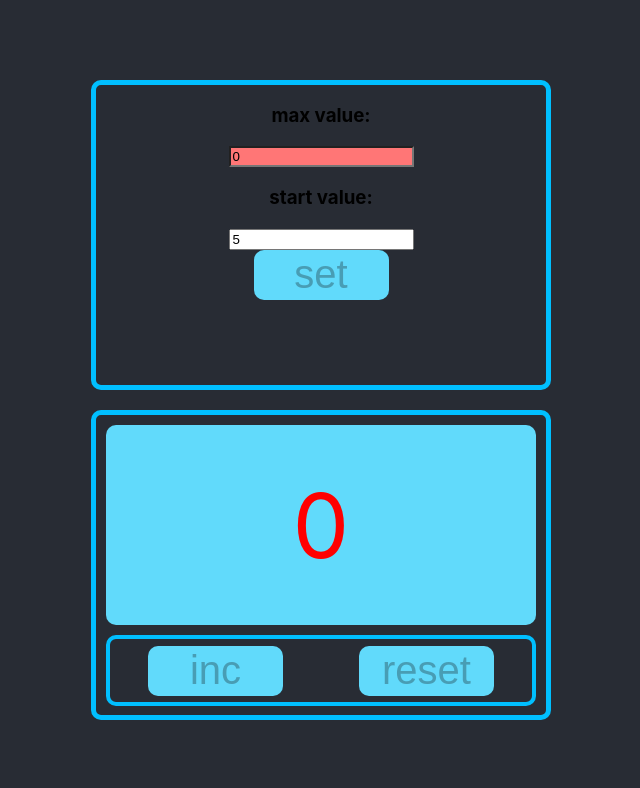
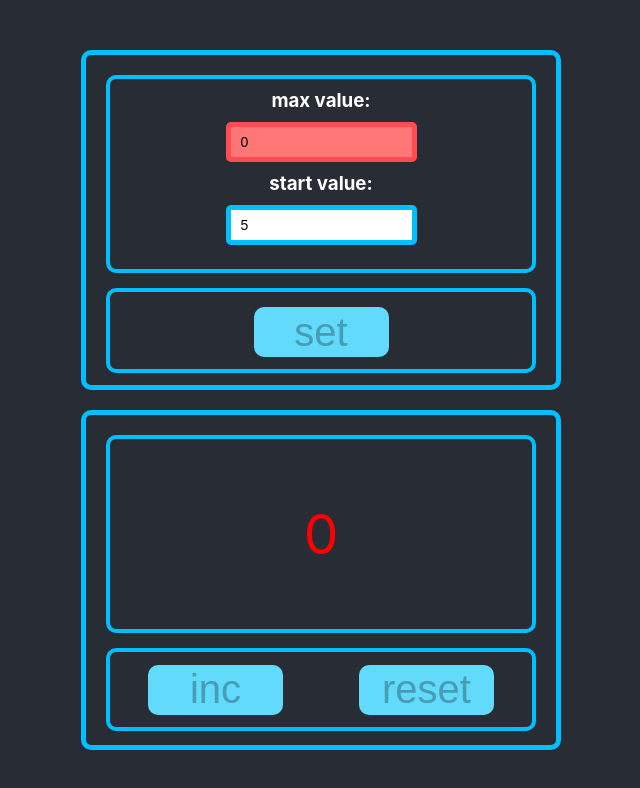
Before and after one commit to Lam1ro4eQ/Counter, a React (Create React App) app: page / in a window 1280 px wide. Shown: the top 788 px of the page, without its empty margins (319-959 px from the left). Built offline with nearby package versions, Linux system fonts and the light colour scheme.

Commit message:
counter custom

```diff
--- a/src/App.module.css
+++ b/src/App.module.css
@@ -9,6 +9,8 @@
     border: solid 5px deepskyblue;
     border-radius: 10px;
     margin: 10px;
+    padding: 10px;
+    padding-bottom: 20px;
 }
 
 .counter {
@@ -16,19 +18,21 @@
     flex-direction: column;
     align-items: center;
     justify-content: center;
-    background-color: #61dafb;
-    height: 200px;
+    height: 190px;
     font-size: 55px;
     color: white;
     margin: 10px;
     border-radius: 10px;
+    border: solid 4px deepskyblue;
+    margin-bottom: 15px;
 }
 
 .buttonsCount {
     border: solid 4px deepskyblue;
     border-radius: 10px;
     margin: 10px;
-    height: 63px;
+    margin-bottom: 15px;
+    height: 75px;
     display: flex;
     flex-direction: row;
     align-items: center;
@@ -37,7 +41,7 @@
 
 .redCounter {
     color: red;
-    font-size: 90px;
+    font-size: 55px;
 }
 
 .whiteCounter {
--- a/src/App.tsx
+++ b/src/App.tsx
@@ -9,54 +9,38 @@ import {CounterSettings, CounterSettingsType} from "./components/counetSettings/
 function App() {
     const [count, setCount] = useState<number>(0);
     const [maxCount, setMaxCount] = useState<number>(0);
+    const [minCount, setMinCount] = useState(0)
     const [editMode, setEditMode] = useState(false)
+    const [editValueMode, setEditValueMode] = useState(false)
     const Increment = () => {
         return (
             setCount(count + 1)
         )
     };
-    const ResetCount = () => {
-        setCount(0)
+    const ResetCount = (value: number) => {
+        setCount(minCount)
     }
 
-
-    // useEffect(() => {
-    //     setToLocalStorageHandler()
-    // }, [count])
-    //
-    // useEffect(() => {
-    //     getFromLocalStorageHandler()
-    // }, [])
-    //
-    // const setToLocalStorageHandler = () => {
-    //     sessionStorage.setItem('counterValue', JSON.stringify(count))
-    // }
-    // const getFromLocalStorageHandler = () => {
-    //     let valueAsString = localStorage.getItem('counterValue')
-    //     if (valueAsString) {
-    //         let newValue = JSON.parse(valueAsString)
-    //         setCount(newValue)
-    //     }
-    // }
-
-    const maxValueCounter = (e: ChangeEvent<HTMLInputElement>) => {
-        const maxValue = +e.currentTarget.value
-        setMaxCount(maxValue)
-    }
-    const startValueCounter = (e: ChangeEvent<HTMLInputElement>) => {
-        const startCounter = +e.currentTarget.value
-        setCount(startCounter)
-    }
-    const setCounterSettingsHandler = (value:CounterSettingsType) => {
+    const setCounterSettingsHandler = (value: CounterSettingsType) => {
         setCount(value.start)
+        setMinCount(value.start)
         setMaxCount(value.max)
         setEditMode(!editMode)
     }
     const setEditModeHandler = () => {
         setEditMode(true)
     }
+    const setEditValueModeHandler = () => {
+        setEditValueMode(true)
+    }
+    const notSetEditValueModeHandler = () => {
+        setEditValueMode(false)
+    }
     const isResetDisabled = count === 0 || editMode
     const incDisabled = count === maxCount || editMode
+    const className = count === maxCount || !count
+        ? style.redCounter
+        : style.whiteCounter
     return (
         <div className={style.app}>
             <header className={style.appHeader}>
@@ -64,10 +48,14 @@ function App() {
                     setEditMode={setEditModeHandler}
                     onChange={setCounterSettingsHandler}
                     editMode={editMode}
+                    setEditValueMode={setEditValueModeHandler}
+                    editValueMode={editValueMode}
+                    notSetEditValueModeHandler={notSetEditValueModeHandler}
                 />
                 <div className={style.monitor}>
                     <div className={style.counter}>
-                        <div className={`${count === maxCount ? style.redCounter : style.whiteCounter}`}>{count}</div>
+                        <div className={className}
+                        >{editValueMode ? count ? count : 'коунт фолс '  : count}</div>
                     </div>
                     <div className={style.buttonsCount}>
                         <ButtonAll
--- /dev/null
+++ b/src/components/counetSettings/CounterSettings.module.css
@@ -0,0 +1,39 @@
+.errorInput {
+    background-color: #ff7676;
+}
+.monitor {
+    width: 450px;
+    height: 300px;
+    border: solid 5px deepskyblue;
+    border-radius: 10px;
+    margin: 10px;
+    padding: 10px;
+    padding-bottom: 20px;
+}
+.counter {
+    display: flex;
+    flex-direction: column;
+    align-items: center;
+    height: 190px;
+    color: white;
+    margin: 10px;
+    border-radius: 10px;
+    border: solid 4px deepskyblue;
+    margin-bottom: 15px;
+}
+.ButtonDiv {
+    display: flex;
+    flex-direction: column;
+    align-items: center;
+    color: white;
+    margin: 10px;
+    border-radius: 10px;
+    border: solid 4px deepskyblue;
+    margin-bottom: 15px;
+    height: 62px;
+    padding-top: 15px;
+
+}
+.button {
+    margin-top: 10px;
+}
--- a/src/components/counetSettings/CounterSettings.tsx
+++ b/src/components/counetSettings/CounterSettings.tsx
@@ -1,5 +1,5 @@
 import React, {ChangeEvent, useState} from 'react';
-import style from '../../App.module.css'
+import style from '../../components/counetSettings/CounterSettings.module.css'
 import InputAllStyle from "../input/InputAll.module.css";
 import {ButtonAll} from "../button/ButtonAll";
 import {InputAll} from "../input/InputAll";
@@ -9,45 +9,50 @@ type PropsType = {
     setEditMode: () => void
     onChange: (value: CounterSettingsType) => void
     editMode: boolean
+    ResetCount?: (value:number)=> void
+    setEditValueMode: () => void
+    editValueMode: boolean
+    notSetEditValueModeHandler: () => void
 }
 
 export type CounterSettingsType = {
-    max:number
-    start:number
+    max: number
+    start: number
 }
 
 export function CounterSettings(props: PropsType) {
-    // const maxValueCounter = (e: ChangeEvent<HTMLInputElement>) => {
-    //     let maxValue = +e.currentTarget.value
-    //     props.maxValueCounter(maxValue)
-    // }
 
     const [inputCount, setInputCount] = useState<number>(5);
     const [inputMaxCount, setInputMaxCount] = useState<number>(0);
     const onClickHandler = (e: ChangeEvent<HTMLInputElement>) => {
-        const payload:CounterSettingsType = {
+        const payload: CounterSettingsType = {
             max: inputMaxCount,
             start: inputCount,
         }
+        // payload.start && props.ResetCount(payload.start)
         props.onChange(payload)
+        props.setEditValueMode()
     }
-    const onChangeMaxValueHandler = (value:number) => {
+    const onChangeMaxValueHandler = (value: number) => {
         setInputMaxCount(value)
         !props.editMode && props.setEditMode()
+        props.editValueMode && props.notSetEditValueModeHandler()
     }
-    const onChangeValueHandler = (value:number) => {
+    const onChangeValueHandler = (value: number) => {
         setInputCount(value)
         !props.editMode && props.setEditMode()
+        props.editValueMode && props.notSetEditValueModeHandler()
     }
 
 
     return (<div className={style.monitor}>
+            <div className={style.counter}>
                 <div>
                     <h3>max value:</h3>
                     <InputAll
                         value={inputMaxCount}
                         type={'number'}
-                    className={inputMaxCount <= 0 || inputMaxCount <= inputCount ? InputAllStyle.errorInput : ''}
+                        className={inputMaxCount <= 0 || inputMaxCount <= inputCount ? InputAllStyle.errorInput : InputAllStyle.inputStyle}
                         onChange={onChangeMaxValueHandler}
                     />
                 </div>
@@ -56,11 +61,12 @@ export function CounterSettings(props: PropsType) {
                     <InputAll
                         value={inputCount}
                         type={'number'}
-                    className={inputCount <= 0 ? InputAllStyle.errorInput : ''}
+                        className={inputCount <= 0 ? InputAllStyle.errorInput : InputAllStyle.inputStyle}
                         onChange={onChangeValueHandler}
                     />
                 </div>
-            <div>
+            </div>
+            <div className={style.ButtonDiv}>
                 <ButtonAll
                     disabled={!props.editMode}
                     onClick={onClickHandler}
--- a/src/components/input/InputAll.module.css
+++ b/src/components/input/InputAll.module.css
@@ -1,3 +1,37 @@
 .errorInput {
+    display: inline-block;
     background-color: #ff7676;
+
+    outline:none;
+    outline: 0;
+    outline-offset: 0;
+    border: solid 5px #ff4b52;
+    border-radius: 5px;
+    height: 40px;
+    width: 100%;
 }
+.inputStyle {
+    outline: none;
+    padding: 0;
+    height: 40px;
+    display: inline-block;
+    width: 100%;
+
+    border: solid 5px deepskyblue;
+    border-radius: 5px;
+}
+input[type="number"] {
+    box-sizing: border-box;
+    vertical-align: top;
+    outline: none;
+    padding: 0;
+    height: 40px;
+    line-height: 40px;
+    text-indent: 10px;
+    display: inline-block;
+    width: 100%;
+    font-size: 14px;
+}
+h3 {
+    margin: 10px;
+}
```
Also changed, not shown: src/components/input/InputAll.tsx (+0 -7 lines). Lines whose indentation alone changed are shown as unchanged.
